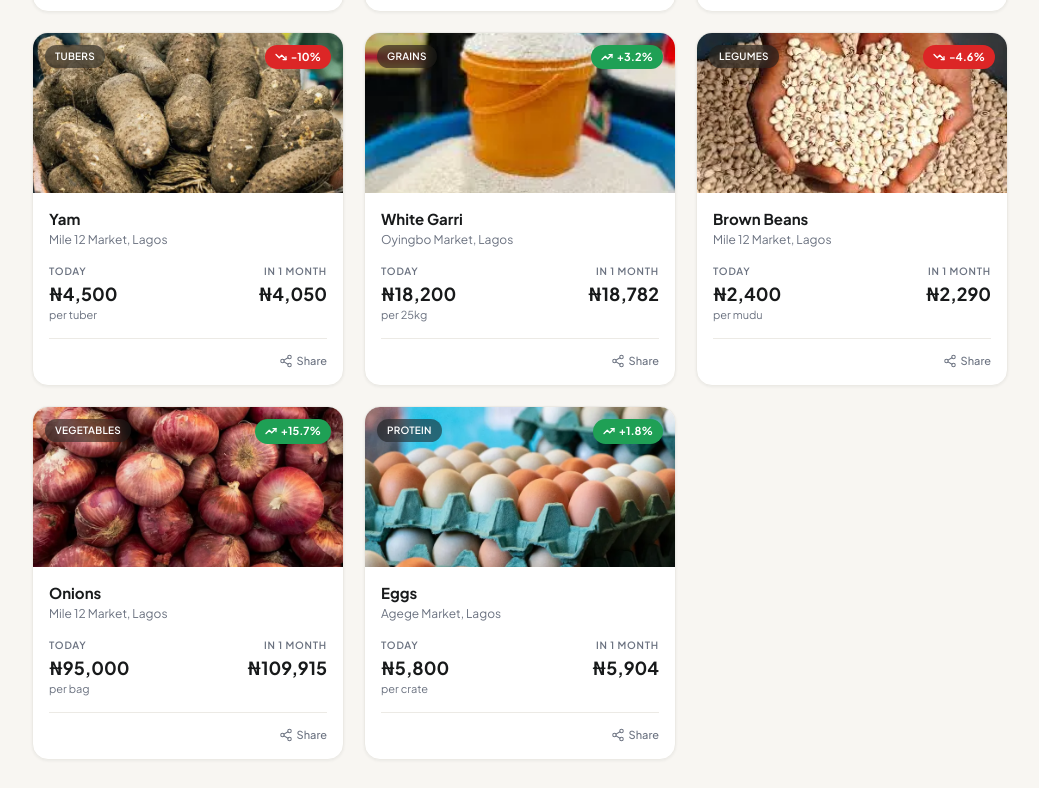
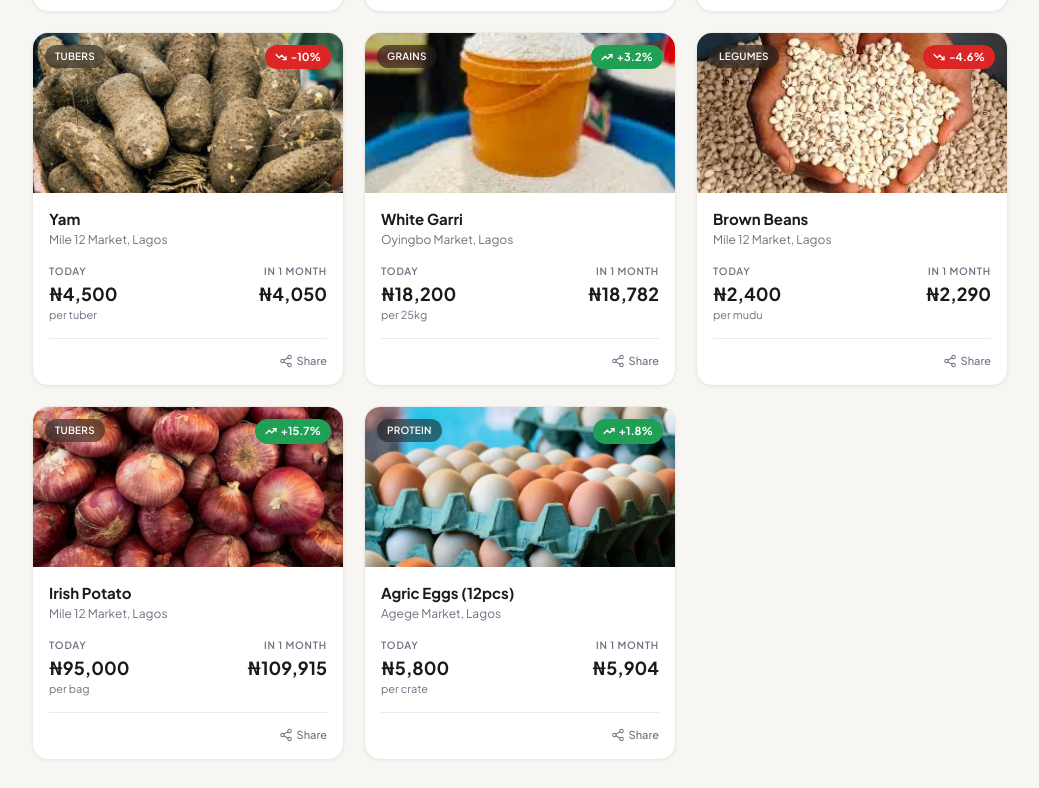
Before and after one commit to Demiladepy/food-forecast, a React (Vite) app: page / in a window 1280 px wide. Shown: the part 1116-1904 px from the top of the page, without its empty margins (240-1279 px from the left). Built offline with nearby package versions, Linux system fonts and the light colour scheme; no server answers.

Commit message:
style: add commodity_id to backend prediction response and align mock keys

```diff
--- a/src/api.d.ts
+++ b/src/api.d.ts
@@ -15,8 +15,9 @@ interface FoodResponse {
 
 interface PredictFoodPriceResponse {
   status: string;
+  commodity_id: string;
   request_echo: {
-    food_item: string;
+    commodity_id: string;
     state: string;
   };
   forecast_horizon: string;
--- a/src/data/commodities.ts
+++ b/src/data/commodities.ts
@@ -3,10 +3,10 @@ import type { Commodity, MarketSnapshotStats } from './types'
 
 export const commodities: Commodity[] = [
   {
-    id: 'tomatoes',
+    id: 'tomato-tomato',
     name: 'Tomatoes',
     category: 'VEGETABLES',
-    image: commodityImages.tomatoes,
+    image: commodityImages['tomato-tomato'],
     vendor: 'Mile 12 Market, Lagos',
     changePct: 8.5,
     todayPrice: 40_000,
@@ -103,10 +103,10 @@ export const commodities: Commodity[] = [
     }
   },
   {
-    id: 'scotch-bonnet',
-    name: 'Scotch Bonnet',
-    category: 'VEGETABLES',
-    image: commodityImages['scotch-bonnet'],
+    id: 'potato-sweet',
+    name: 'Sweet Potato',
+    category: 'TUBERS',
+    image: commodityImages['potato-sweet'],
     vendor: 'Mile 12 Market, Lagos',
     changePct: 12.3,
     todayPrice: 32_000,
@@ -153,10 +153,10 @@ export const commodities: Commodity[] = [
     }
   },
   {
-    id: 'yam',
+    id: 'yam-tuber',
     name: 'Yam',
     category: 'TUBERS',
-    image: commodityImages.yam,
+    image: commodityImages['yam-tuber'],
     vendor: 'Mile 12 Market, Lagos',
     changePct: -10.0,
     todayPrice: 4_500,
@@ -203,10 +203,10 @@ export const commodities: Commodity[] = [
     }
   },
   {
-    id: 'white-garri',
+    id: 'garri-white',
     name: 'White Garri',
     category: 'GRAINS',
-    image: commodityImages['white-garri'],
+    image: commodityImages['garri-white'],
     vendor: 'Oyingbo Market, Lagos',
     changePct: 3.2,
     todayPrice: 18_200,
@@ -253,10 +253,10 @@ export const commodities: Commodity[] = [
     }
   },
   {
-    id: 'brown-beans',
+    id: 'beans-brown',
     name: 'Brown Beans',
     category: 'LEGUMES',
-    image: commodityImages['brown-beans'],
+    image: commodityImages['beans-brown'],
     vendor: 'Mile 12 Market, Lagos',
     changePct: -4.6,
     todayPrice: 2_400,
@@ -303,10 +303,10 @@ export const commodities: Commodity[] = [
     }
   },
   {
-    id: 'onions',
-    name: 'Onions',
-    category: 'VEGETABLES',
-    image: commodityImages.onions,
+    id: 'potato-irish',
+    name: 'Irish Potato',
+    category: 'TUBERS',
+    image: commodityImages['potato-irish'],
     vendor: 'Mile 12 Market, Lagos',
     changePct: 15.7,
     todayPrice: 95_000,
@@ -353,10 +353,10 @@ export const commodities: Commodity[] = [
     }
   },
   {
-    id: 'eggs',
-    name: 'Eggs',
+    id: 'eggs-agric-12pcs',
+    name: 'Agric Eggs (12pcs)',
     category: 'PROTEIN',
-    image: commodityImages.eggs,
+    image: commodityImages['eggs-agric-12pcs'],
     vendor: 'Agege Market, Lagos',
     changePct: 1.8,
     todayPrice: 5_800,
--- a/src/data/images.ts
+++ b/src/data/images.ts
@@ -2,26 +2,26 @@
 export const heroMarketImage = '/images/hero-market.webp'
 
 export const commodityImages = {
-  tomatoes: '/images/tomatoes.webp',
+  'tomato-tomato': '/images/tomatoes.webp',
   'rice-imported': '/images/rice.webp',
-  'scotch-bonnet': '/images/scotch-bonnet.webp',
-  yam: '/images/yam.webp',
-  'white-garri': '/images/white-garri.webp',
-  'brown-beans': '/images/brown-beans.webp',
-  onions: '/images/onions.webp',
-  eggs: '/images/eggs.webp',
+  'potato-sweet': '/images/scotch-bonnet.webp',
+  'yam-tuber': '/images/yam.webp',
+  'garri-white': '/images/white-garri.webp',
+  'beans-brown': '/images/brown-beans.webp',
+  'potato-irish': '/images/onions.webp',
+  'eggs-agric-12pcs': '/images/eggs.webp',
 } as const
 
 /** PNG fallbacks for older browsers */
 export const commodityImageFallbacks = {
-  tomatoes: '/images/tomatoes.png',
+  'tomato-tomato': '/images/tomatoes.png',
   'rice-imported': '/images/rice.png',
-  'scotch-bonnet': '/images/scotch-bonnet.png',
-  yam: '/images/yam.png',
-  'white-garri': '/images/white-garri.png',
-  'brown-beans': '/images/brown-beans.png',
-  onions: '/images/onions.png',
-  eggs: '/images/eggs.png',
+  'potato-sweet': '/images/scotch-bonnet.png',
+  'yam-tuber': '/images/yam.png',
+  'garri-white': '/images/white-garri.png',
+  'beans-brown': '/images/brown-beans.png',
+  'potato-irish': '/images/onions.png',
+  'eggs-agric-12pcs': '/images/eggs.png',
 } as const
 
 export const heroMarketImageFallback = '/images/hero-market.png'
@@ -30,12 +30,12 @@ export function getCommodityImage(id: string): string {
   if (id in commodityImages) {
     return commodityImages[id as keyof typeof commodityImages]
   }
-  return commodityImages['white-garri']
+  return commodityImages['garri-white']
 }
 
 export function getCommodityImageFallback(id: string): string {
   if (id in commodityImageFallbacks) {
     return commodityImageFallbacks[id as keyof typeof commodityImageFallbacks]
   }
-  return commodityImageFallbacks['white-garri']
+  return commodityImageFallbacks['garri-white']
 }
```
Also changed, not shown: 1 other file (tests, documents, lock files or other folders).
